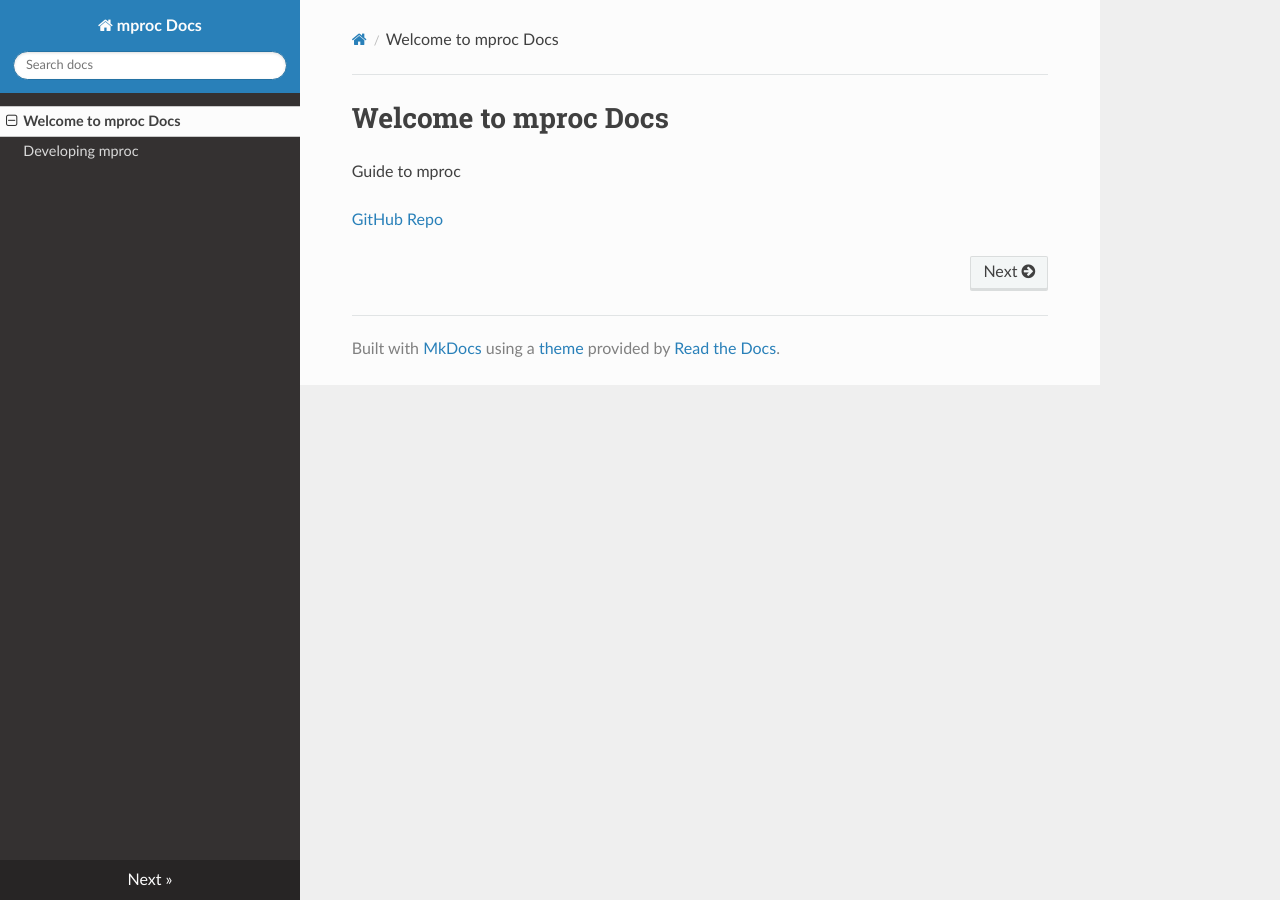
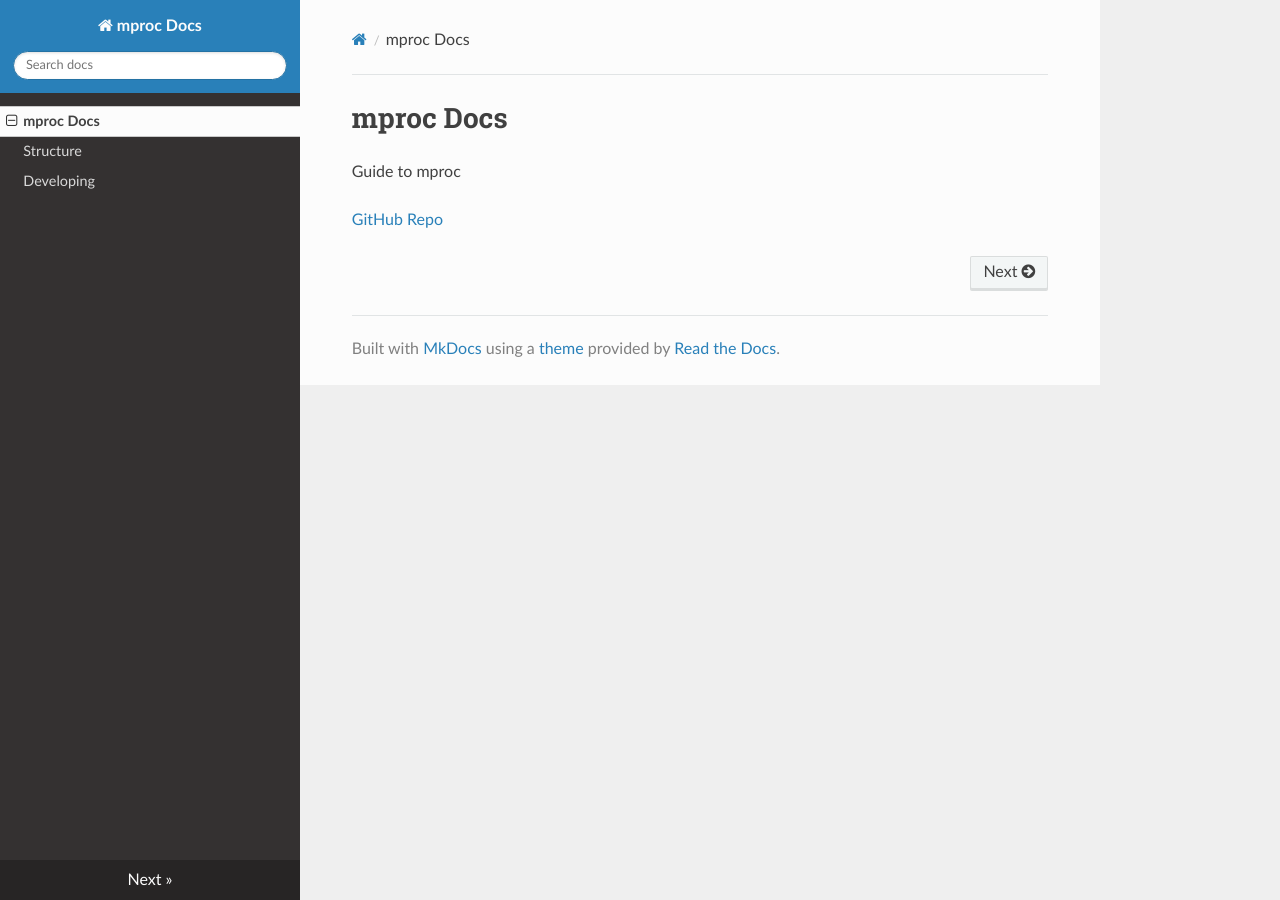
Before and after one commit to ddubson/mproc, an MkDocs documentation site: the page built from mkdocs/docs/index.md, in a window 1280 px wide. Built offline with MkDocs 1.6.1, drawn with Linux system fonts in a browser that asks for light colours; nearby versions of some CDN libraries.

```diff
--- a/mkdocs.yml
+++ b/mkdocs.yml
@@ -1,5 +1,9 @@
 site_name: mproc Docs
 docs_dir: 'mkdocs/docs'
+nav:
+  - 'index.md'
+  - 'structure.md'
+  - 'developing.md'
 theme:
   name: readthedocs
   hljs_languages:
--- a/mkdocs/docs/developing.md
+++ b/mkdocs/docs/developing.md
@@ -1,4 +1,4 @@
-# Developing mproc
+# Developing
 
 ## Setup - Windows
 
--- a/mkdocs/docs/index.md
+++ b/mkdocs/docs/index.md
@@ -1,4 +1,4 @@
-# Welcome to mproc Docs
+# mproc Docs
 
 Guide to mproc
 
```
Also changed, not shown: mkdocs/docs/structure.md (added, +6 -0 lines).
